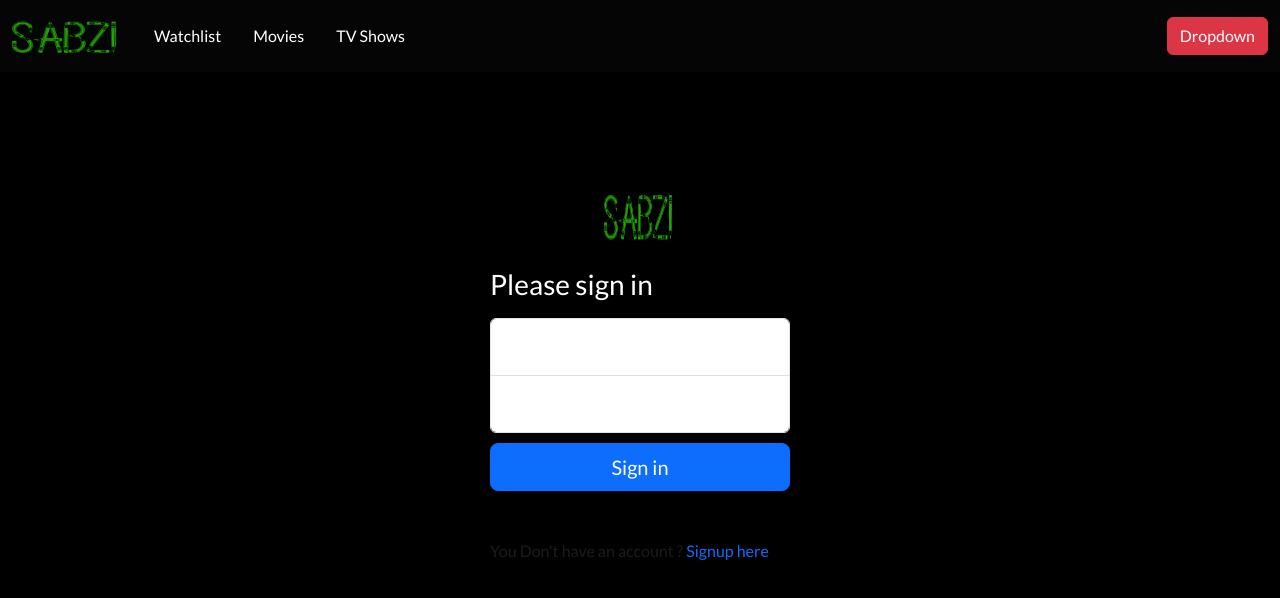
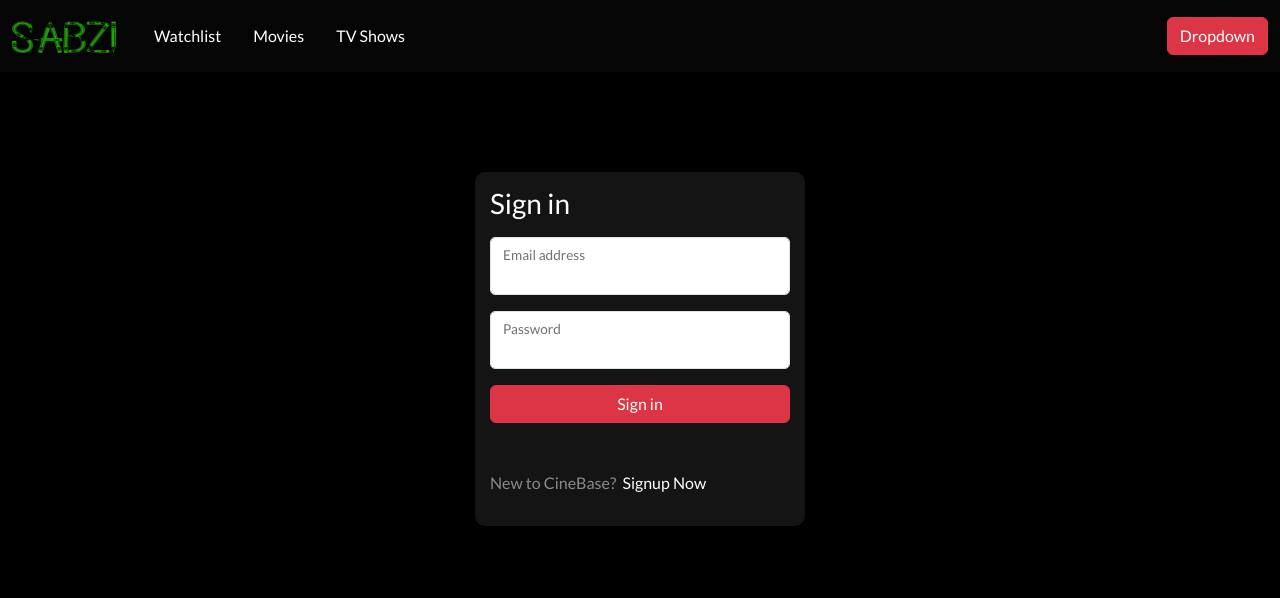
Before and after one commit to nimendra-ag/CineBase, a React (Vite) app in the folder frontend/: page /login in a window 1280 px wide. Shown: the top 598 px of the page. Built offline with nearby package versions, Linux system fonts and the light colour scheme; no server answers.

Commit message:
SignUP page is done

```diff
--- a/frontend/src/Pages/Signin/Signin.css
+++ b/frontend/src/Pages/Signin/Signin.css
@@ -1,6 +1,7 @@
-html,
 body {
   height: 100%;
+  background-color: white;
+
 }
 
 
@@ -12,22 +13,8 @@ body {
   margin: auto;
 }
 
-.form-signin .checkbox {
-  font-weight: 400;
-}
+
 
 .form-signin .form-floating:focus-within {
   z-index: 2;
 }
-
-.form-signin input[type="email"] {
-  margin-bottom: -1px;
-  border-bottom-right-radius: 0;
-  border-bottom-left-radius: 0;
-}
-
-.form-signin input[type="password"] {
-  margin-bottom: 10px;
-  border-top-left-radius: 0;
-  border-top-right-radius: 0;
-}
--- a/frontend/src/Pages/Signin/Signin.jsx
+++ b/frontend/src/Pages/Signin/Signin.jsx
@@ -39,22 +39,22 @@ const Signin = () => {
     return (
         <div>
 
-            <div className="form-signin" style={{marginTop:'100px'}}>
-                    <img className="mb-4" style={{ display: 'block', marginLeft: 'auto', marginRight: 'auto' }} src={Logo} alt="" width="72" height="57" />
-                    <h1 className="h3 mb-3 fw-normal">Please sign in</h1>
+            <div className="form-signin" style={{marginTop:'100px', backgroundColor:'#141414', borderRadius:'10px'}}>
+                    <h1 className="h3 mb-3 fw-normal">Sign in</h1>
 
-                    <div className="form-floating">
-                        <input type="email" name='email' value={formData.email} onChange={changeHandler} className="form-control" id="floatingInput" placeholder="name@example.com" />
+                    <div className="form-floating mb-3">
+                        <input type="email" name='email' value={formData.email} onChange={changeHandler} className="form-control" id="floatingInput" style={{borderRadius:'5px'}}/>
                         <label htmlFor="floatingInput">Email address</label>
                     </div>
 
-                    <div className="form-floating">
-                        <input type="password" name='password' value={formData.password} onChange={changeHandler} className="form-control" id="floatingPassword" placeholder="Password" />
+                    <div className="form-floating mb-3">
+                        <input type="password" name='password' value={formData.password} onChange={changeHandler} className="form-control" id="floatingPassword" style={{borderRadius:'5px'}}/>
                         <label htmlFor="floatingPassword">Password</label>
                     </div>
 
-                    <button className="w-100 btn btn-lg btn-primary" type="submit" onClick={()=>{login()}}>Sign in</button>
-                    <p className="mt-5 mb-3 text-muted">You Don't have an account ? <Link style={{ textDecoration: 'none' }} to='/signup'>Signup here</Link></p>
+
+                    <button className="w-100 btn btn-danger" type="submit" onClick={()=>{login()}}>Sign in</button>
+                    <p className="mt-5 mb-3 text-white-50">New to CineBase?&nbsp;&nbsp;<Link style={{ textDecoration: 'none', color:'white'}} to='/signup'>Signup Now</Link></p>
             </div>
         </div>
     )
```
